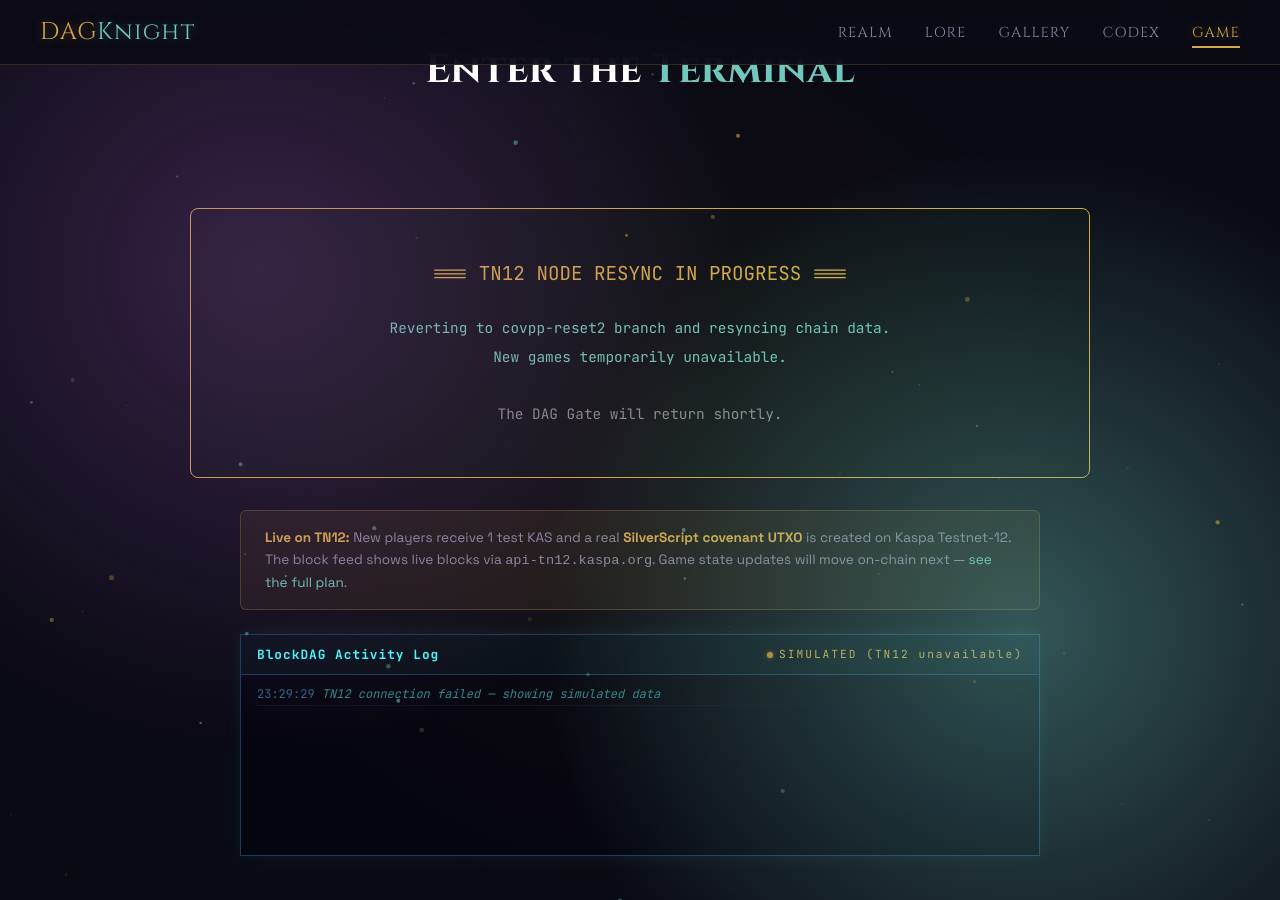
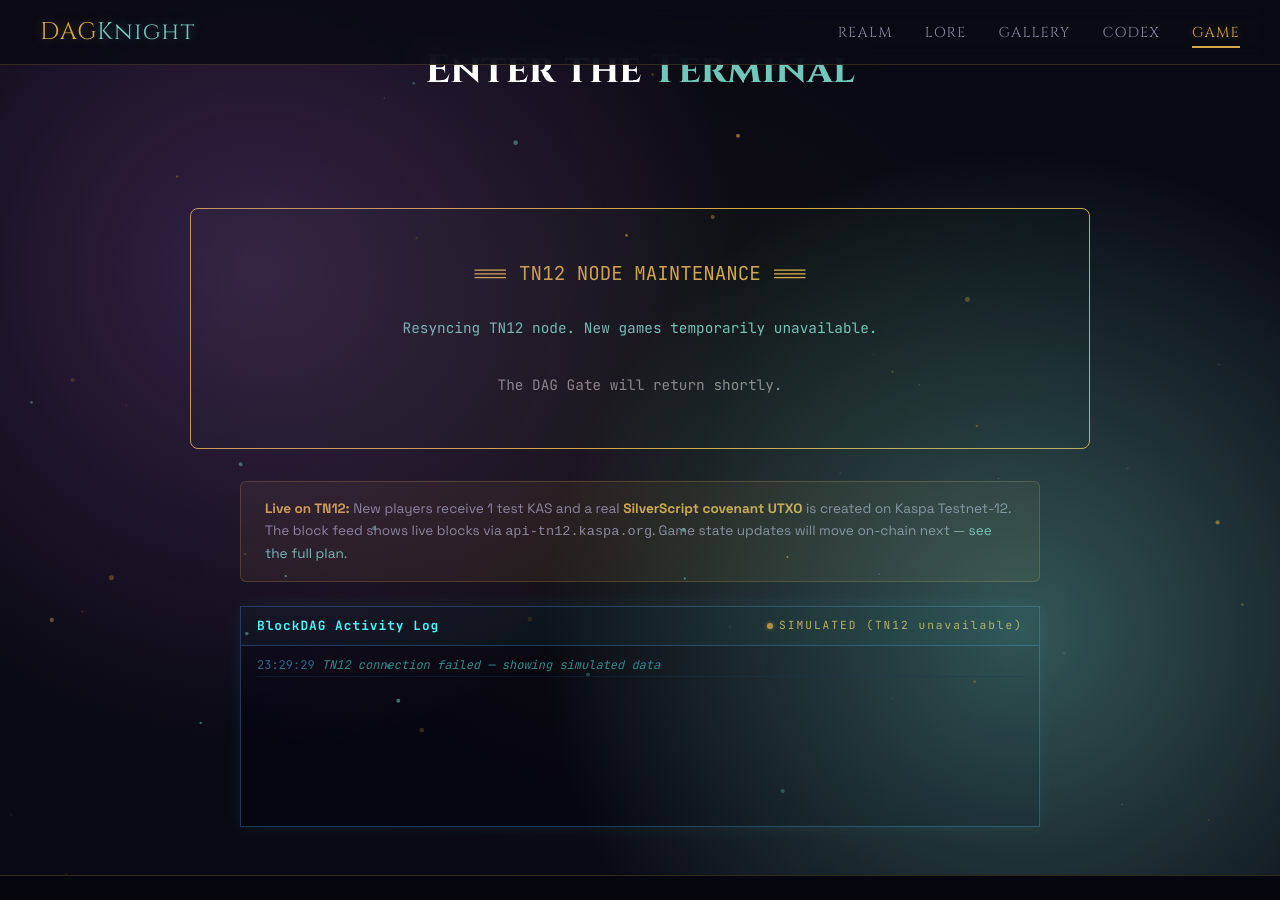
Before and after one commit to creative-inference/dagknight.xyz, a Jekyll site: the page built from game/index.html, in a window 1280 px wide and 900 px high, scrolled down 2417 px. Built offline with Jekyll 4.4.1, drawn with Linux system fonts in a browser that asks for light colours.

Commit message:
Fix maintenance message — remove branch specifics
Co-Authored-By: Claude Opus 4.6 (1M context) <noreply@anthropic.com>

```diff
--- a/game/index.html
+++ b/game/index.html
@@ -122,10 +122,9 @@ description: "A BBS door game forged in the fires of BlockDAG consensus"
 
 <!-- MAINTENANCE: restore terminal when node is back -->
 <div style="background: #0a0e14; border: 1px solid #d4a847; border-radius: 8px; padding: 3rem 2rem; text-align: center; font-family: 'JetBrains Mono', monospace; max-width: 900px; margin: 0 auto 2rem;">
-  <div style="color: #d4a847; font-size: 1.2rem; margin-bottom: 1.5rem;">=== TN12 NODE RESYNC IN PROGRESS ===</div>
+  <div style="color: #d4a847; font-size: 1.2rem; margin-bottom: 1.5rem;">=== TN12 NODE MAINTENANCE ===</div>
   <div style="color: #70c7ba; font-size: 0.9rem; line-height: 2;">
-    Reverting to covpp-reset2 branch and resyncing chain data.<br>
-    New games temporarily unavailable.<br><br>
+    Resyncing TN12 node. New games temporarily unavailable.<br><br>
     <span style="color: #888;">The DAG Gate will return shortly.</span>
   </div>
 </div>
```
